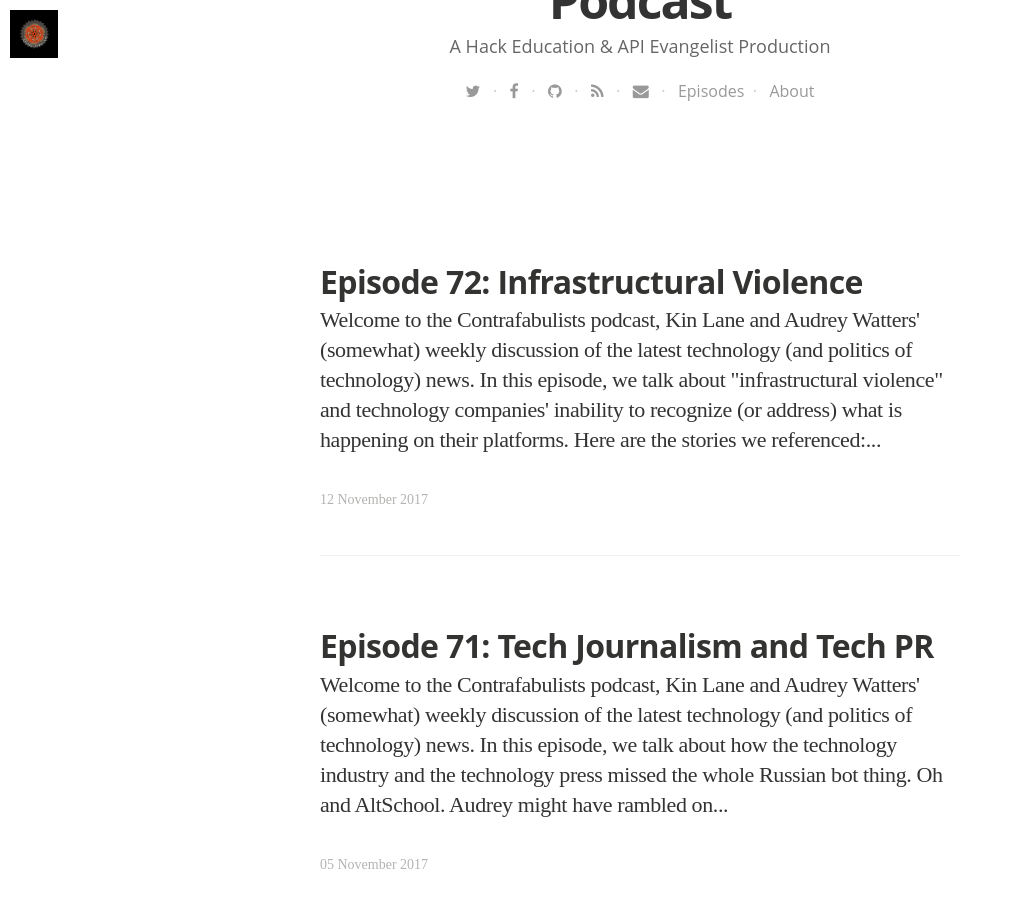
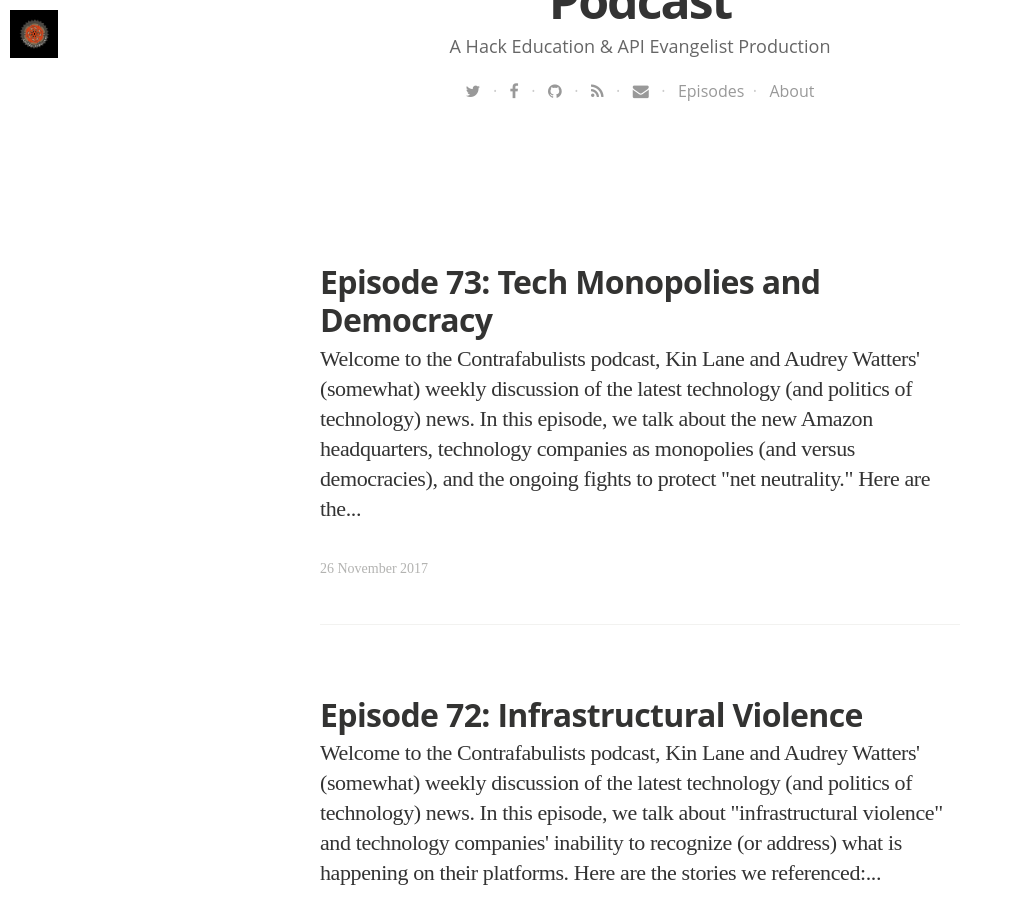
Before and after one commit to Contrafabulists/podcast, a Jekyll site: the page built from blog/index.html, in a window 1280 px wide and 900 px high, scrolled down 609 px. Shown: the whole window, without its empty margins (0-1013 px from the left). Built offline with Jekyll 4.4.1, drawn with Linux system fonts in a browser that asks for light colours; nearby versions of some CDN libraries; some web fonts are replaced; the list of posts is cut into pages by our own code; some of the changed text lies outside the part shown.

Commit message:
new episode

```diff
--- a/_data/podcasts.yaml
+++ b/_data/podcasts.yaml
@@ -1048,3 +1048,17 @@
   tags:
   - Technology
   - Politics
+- title: "Contrafabulists Episode 73"
+  summary: "In this episode, we talk about technology companies, monopolies, and net neutrality."
+  description: "In this episode, we talk about technology companies, monopolies, and net neutrality."
+  subtitle: "Tech, Scrutinized"
+  image: /assets/images/cog-big.png
+  audio_file: http://s3.amazonaws.com/contrafabulists/2017-11-26-episode-73.mp3
+  audio_length: 46763699
+  sound_cloud: https://soundcloud.com/contrafabulists/episode-73
+  duration: '0:32:28'
+  publish_date: "2017-11-26 17:00:00"
+  url: 2017/11/26/episode-73
+  tags:
+  - Technology
+  - Politics
--- /dev/null
+++ b/_posts/2017-11-26-episode-73.html
@@ -0,0 +1,21 @@
+---
+layout: post
+title: "Episode 73: Tech Monopolies and Democracy"
+date: 2017-11-26 16:40:00 +0000
+image: https://s3.amazonaws.com/contrafabulists/2017-11-26-containers.jpg
+imagecredits: https://www.flickr.com/photos/dahlstroms/3144199355
+---
+<p>Welcome to the Contrafabulists podcast, <a href="http://kinlane.com">Kin Lane</a> and <a href="http://audreywatters.com">Audrey Watters</a>' (somewhat) weekly discussion of the latest technology (and politics of technology) news.</p>
+
+<p>In this episode, we talk about the new Amazon headquarters, technology companies as monopolies (and versus democracies), and the ongoing fights to protect "net neutrality."</p>
+
+
+
+<p>Here are the stories we referenced:</p>
+
+<ul>
+<li>"<a href="https://www.seattletimes.com/business/amazon/this-city-hall-brought-to-you-by-amazon/">This City Hall, brought to you by Amazon</a>" via The Seattle Times</li>
+<li>"<a href="https://www.theatlantic.com/technology/archive/2017/11/network-neutrality-cant-fix-the-internet/546620/">Network Neutrality Can't Fix the Internet</a>" by Ian Bogost</li>
+</ul>
+
+<p>Feedback is welcome. (You should <a href="mailto:kinlane@gmail.com">email Kin</a> with it though, not Audrey.)</p>
--- a/index.html
+++ b/index.html
@@ -6,7 +6,7 @@ layout: default
 
 <p>Welcome to The Contrafabulists podcast, <a href="http://kinlane.com">Kin Lane</a> and <a href="http://audreywatters.com">Audrey Watters</a>' weekly discussion of the latest technology news.</p>
 
-<p><strong>Latest Episode: <a href="http://podcast.contrafabulists.com/2017/11/12/episode-72">72: Infrastructural Violence</a></strong>
+<p><strong>Latest Episode: <a href="http://podcast.contrafabulists.com/2017/11/26/episode-73">73: Tech Monopolies and Democracy</a></strong>
 
 <p><strong>To Subscribe</strong>: You can subscribe to the podcast via iTunes, Stitcher, or <a href="https://soundcloud.com/contrafabulists">Soundcloud</a> (or via any other app that supports <a href="http://podcast.contrafabulists.com/feed.xml">RSS</a>). The <a href="http://podcast.contrafabulists.com/blog/">show notes</a> can be found <a href="http://podcast.contrafabulists.com/blog/">on this blog</a> and can also be subscribed to <a href="http://podcast.contrafabulists.com/blog.xml">via RSS</a>. These are all included as part of <a href="http://hackeducation.us5.list-manage1.com/subscribe?u=0ab07657df870af8eb101b4e5&id=c0e1f570cf">the weekly Contrafabulists Newsletter</a>.</p>
 
```
